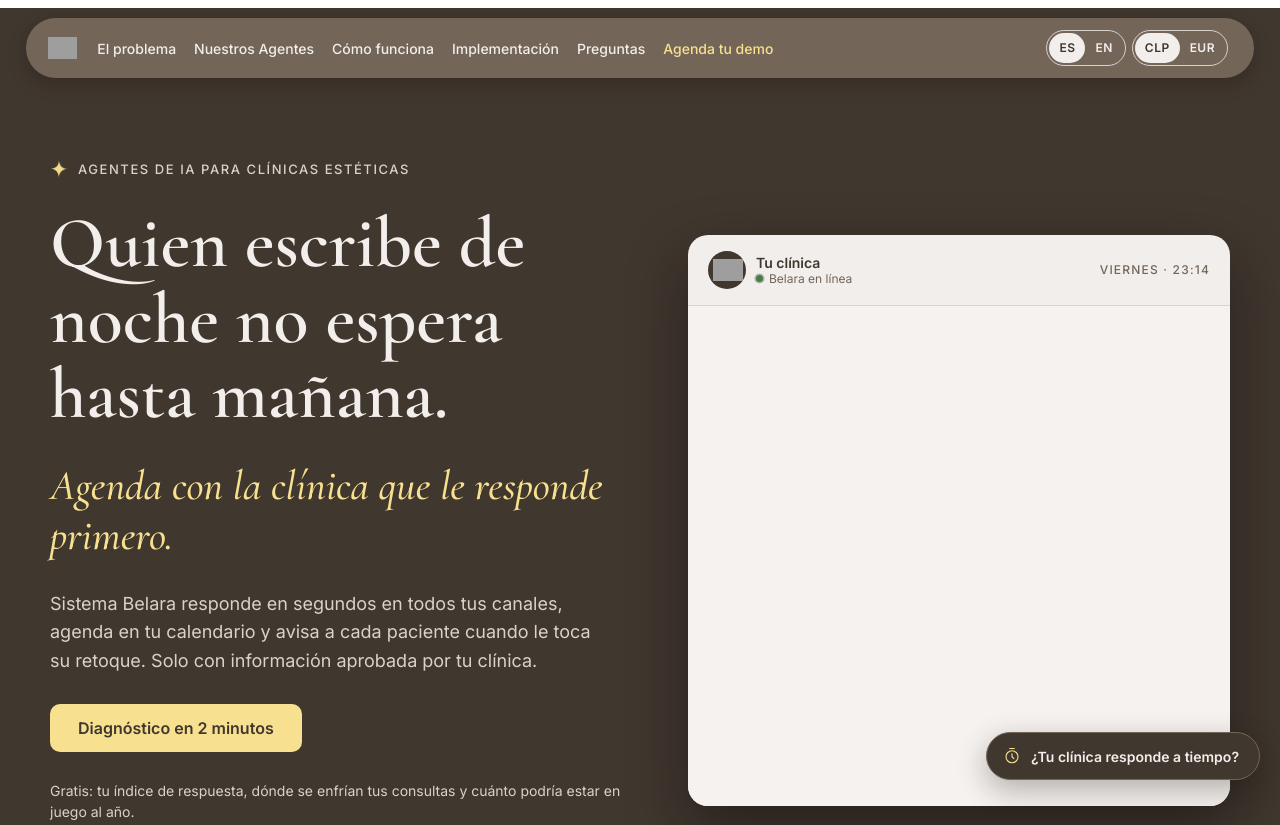
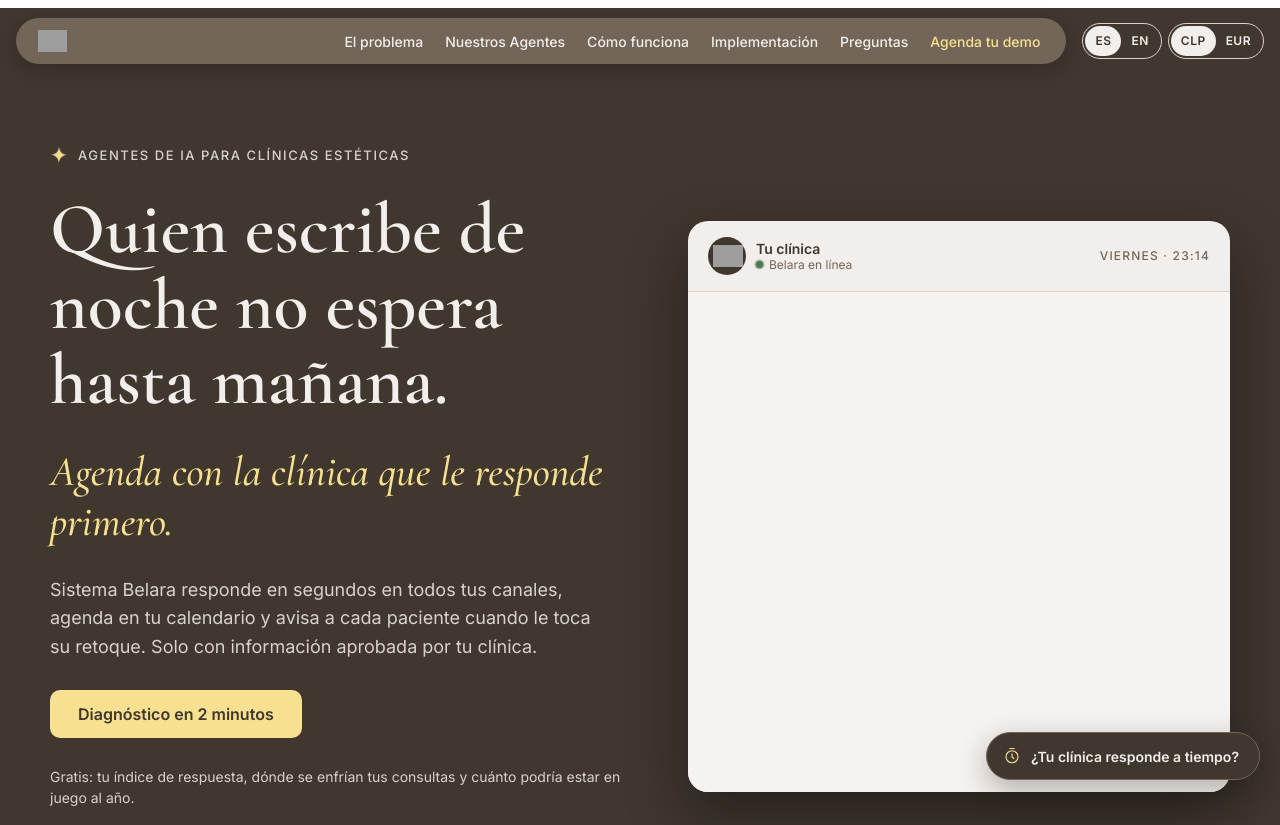
Before and after one commit to colombauv-dev/belara-landing, a plain HTML site: page landing.html in a window 1280 px wide. Shown: the top 825 px of the page. Drawn offline with nearby package versions, Linux system fonts and the light colour scheme; grey boxes are pictures that could not be loaded.

Commit message:
Selectores de idioma y moneda fuera de la cápsula, a la derecha de la cabecera
Co-Authored-By: Claude Opus 5.5 <noreply@anthropic.com>
Claude-Session: https://claude.ai/code/session_01Nhxr2GUGmbLGqWyWQTVGPV

```diff
--- a/landing.html
+++ b/landing.html
@@ -27,7 +27,9 @@ html{scroll-behavior:smooth}
 .bl-js .bl-reveal.bl-in [data-tlbar]{transform:scaleX(1) !important}
 @media (prefers-reduced-motion: reduce){*{animation:none !important;transition:none !important}html{scroll-behavior:auto}}
 /* Idioma y moneda */
-.belara-lp .bl-prefs{display:flex;align-items:center;gap:6px;margin-left:auto}
+.belara-lp header.bl-head{display:flex;flex-wrap:wrap;align-items:center;justify-content:center;gap:10px 16px}
+.belara-lp .bl-prefs{display:flex;align-items:center;gap:6px;flex:none}
+@media (min-width: 1480px){.belara-lp .bl-prefs{position:absolute;right:32px;top:50%;transform:translateY(-50%)}}
 .belara-lp .bl-seg{display:inline-flex;border:1px solid #D9D2CC;border-radius:999px;padding:2px}
 .belara-lp .bl-seg button{appearance:none;-webkit-appearance:none;background:transparent;border:0;border-radius:999px;color:#F2EEEB;font:600 12px/1 'Inter',system-ui,sans-serif;letter-spacing:.04em;padding:0 10px;min-height:30px;cursor:pointer}
 .belara-lp .bl-seg button[aria-pressed="true"]{background:#F2EEEB;color:#40372F}
@@ -87,9 +89,9 @@ html{scroll-behavior:smooth}
 </style>
 <div class="belara-lp">
 <div style="font-family: 'Inter', system-ui, sans-serif; color: #40372F; background: #F2EEEB">
-<header style="position: sticky; top: 0; z-index: 50; background: #40372F; padding: 10px 16px"><div style="max-width: 1180px; margin: 0 auto; background: #736558; border-radius: 999px; padding: 12px 26px 12px 22px; display: flex; flex-wrap: wrap; align-items: center; justify-content: space-between; gap: 8px 20px; box-shadow: 0 6px 18px rgba(20,15,10,0.25)">
+<header class="bl-head" style="position: sticky; top: 0; z-index: 50; background: #40372F; padding: 10px 16px"><div style="max-width: 1040px; margin: 0 auto; flex: 1 1 auto; min-width: 0; background: #736558; border-radius: 999px; padding: 12px 26px 12px 22px; display: flex; flex-wrap: wrap; align-items: center; justify-content: space-between; gap: 8px 20px; box-shadow: 0 6px 18px rgba(20,15,10,0.25)">
 <a href="#inicio" aria-label="Belara, inicio" style="display: flex"><img src="https://assets.cdn.filesafe.space/LvhyaT8Bnb5KncPj1vys/media/6ae76f9b36aa4a07e8bf9ff5.png" alt="Belara" style="height: 22px; width: auto; display: block"></a>
-<nav class="bl-nav" aria-label="Principal" style="display: flex; flex-wrap: wrap; align-items: center; gap: 4px 18px; font-family: 'Inter', system-ui, sans-serif; font-size: 14px; font-weight: 500">
+<nav class="bl-nav" aria-label="Principal" style="display: flex; flex-wrap: wrap; align-items: center; gap: 4px 22px; font-family: 'Inter', system-ui, sans-serif; font-size: 14px; font-weight: 500">
 <a href="#problema" style="color: #F2EEEB; text-decoration: none">El problema</a>
 <a href="#agentes" style="color: #F2EEEB; text-decoration: none">Nuestros Agentes</a>
 <a href="#como-funciona" style="color: #F2EEEB; text-decoration: none">Cómo funciona</a>
@@ -97,8 +99,7 @@ html{scroll-behavior:smooth}
 <a href="#preguntas" style="color: #F2EEEB; text-decoration: none">Preguntas</a>
 <a href="https://colombauv-dev.github.io/belara-landing/agenda.html" style="color: #F7E08F; text-decoration: none">Agenda tu demo</a>
 </nav>
-<div class="bl-prefs" role="group" aria-label="Idioma y moneda"><div class="bl-seg" role="group" aria-label="Idioma"><button type="button" data-lang="es" aria-pressed="true">ES</button><button type="button" data-lang="en" aria-pressed="false">EN</button></div><div class="bl-seg" role="group" aria-label="Moneda"><button type="button" data-cur="CLP" aria-pressed="true">CLP</button><button type="button" data-cur="EUR" aria-pressed="false">EUR</button></div></div>
-</div></header><section id="inicio" style="background: #40372F; padding: 72px 24px 96px"><div style="max-width: 1180px; margin: 0 auto; display: flex; flex-wrap: wrap; gap: 56px; align-items: center">
+</div><div class="bl-prefs" role="group" aria-label="Idioma y moneda"><div class="bl-seg" role="group" aria-label="Idioma"><button type="button" data-lang="es" aria-pressed="true">ES</button><button type="button" data-lang="en" aria-pressed="false">EN</button></div><div class="bl-seg" role="group" aria-label="Moneda"><button type="button" data-cur="CLP" aria-pressed="true">CLP</button><button type="button" data-cur="EUR" aria-pressed="false">EUR</button></div></div></header><section id="inicio" style="background: #40372F; padding: 72px 24px 96px"><div style="max-width: 1180px; margin: 0 auto; display: flex; flex-wrap: wrap; gap: 56px; align-items: center">
 <div style="flex: 1 1 460px; min-width: 0; display: flex; flex-direction: column; gap: 28px">
 <div style="display: flex; align-items: center; gap: 10px"><svg class="bl-twinkle" aria-hidden="true" width="18" height="18" viewBox="0 0 24 24"><path d="M12 1 C13 8 16 11 23 12 C16 13 13 16 12 23 C11 16 8 13 1 12 C8 11 11 8 12 1 Z" fill="#F7E08F"></path></svg><p style="margin: 0; font-family: 'Inter', system-ui, sans-serif; font-weight: 500; font-size: 13px; letter-spacing: 0.12em; text-transform: uppercase; color: #D9D2CC">Agentes de IA para clínicas estéticas</p></div>
 <h1 style="margin: 0; font-family: 'Cormorant Garamond', Georgia, serif; font-weight: 600; font-size: clamp(40px, 6vw, 72px); line-height: 1.05; color: #F2EEEB">Quien escribe de noche no espera hasta mañana.</h1>
```
